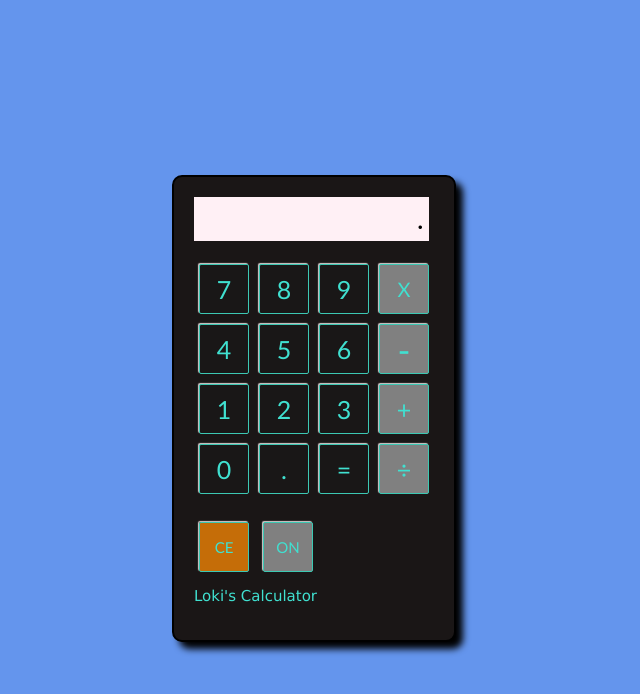
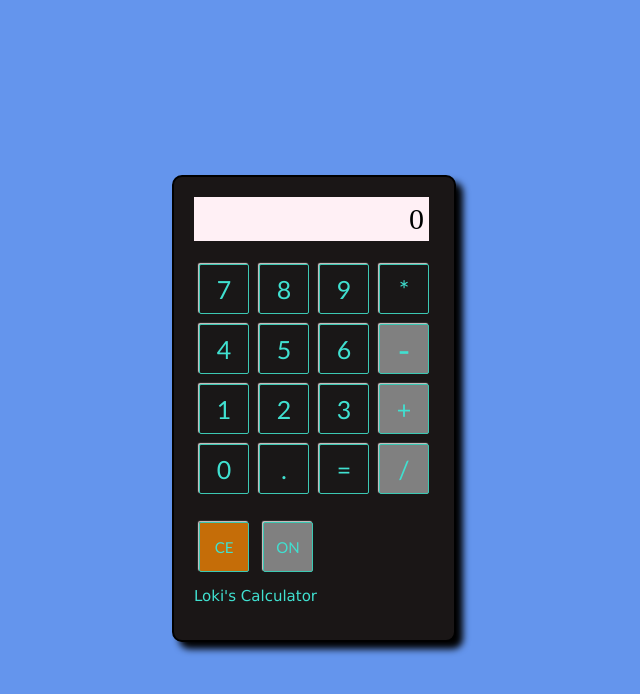
Before and after one commit to Raven7826/fun-calculator, a plain HTML site: page index.html in a window 1280 px wide. Both pictures are taken after a click on the button "CE". Shown: the whole page, without its empty margins (326-966 px from the left). Drawn offline with Linux system fonts and the light colour scheme.

Commit message:
Project Done

```diff
--- a/app.js
+++ b/app.js
@@ -0,0 +1,30 @@
+const screenDisplay = document.querySelector('.screen');
+const buttons = document.querySelectorAll('button');
+
+
+let calculation = []
+let accumulativeCalculation
+
+function calculate(button) {
+    const value = button.textContent;
+    if (value === 'CE') {
+        calculation = []
+        screenDisplay.textContent = '0'
+
+
+    } else if (value === '=') {
+        console.log(accumulativeCalculation);
+        screenDisplay.textContent = eval(accumulativeCalculation);
+
+    } else {
+
+        calculation.push(value);
+        accumulativeCalculation = calculation.join('');
+        screenDisplay.textContent = accumulativeCalculation
+    }
+}
+
+
+
+
+buttons.forEach(button => button.addEventListener('click', () => calculate(button)));
--- a/index.html
+++ b/index.html
@@ -16,7 +16,7 @@
           <button>7</button>
           <button>8</button>
           <button>9</button>
-          <button id="x">X</button>
+          <button id="multipy">*</button>
           <button>4</button>
           <button>5</button>
           <button>6</button>
@@ -28,13 +28,14 @@
           <button>0</button>
           <button>.</button>
           <button id="equals">=</button>
-          <button id="divide">&#247;</button>
+          <button id="divide">/</button>
         </div>
 
         <br/>
 
          <button id="ce">CE</button>
          <button id="on">ON</button>
+
          <p>Loki's Calculator</p>
 
 
--- a/styles.css
+++ b/styles.css
@@ -22,6 +22,7 @@ body {
     font-size: 30px;
     text-align: end;
     padding: 5px;
+    overflow: hidden;
 }
 
 .buttons {
@@ -74,7 +75,7 @@ button:active {
 }
 #x{
     background-color: grey;
-    font-size: 20px;
+    font-size: 10px;
 }
 #x:hover {
     background-color: linen;
```
